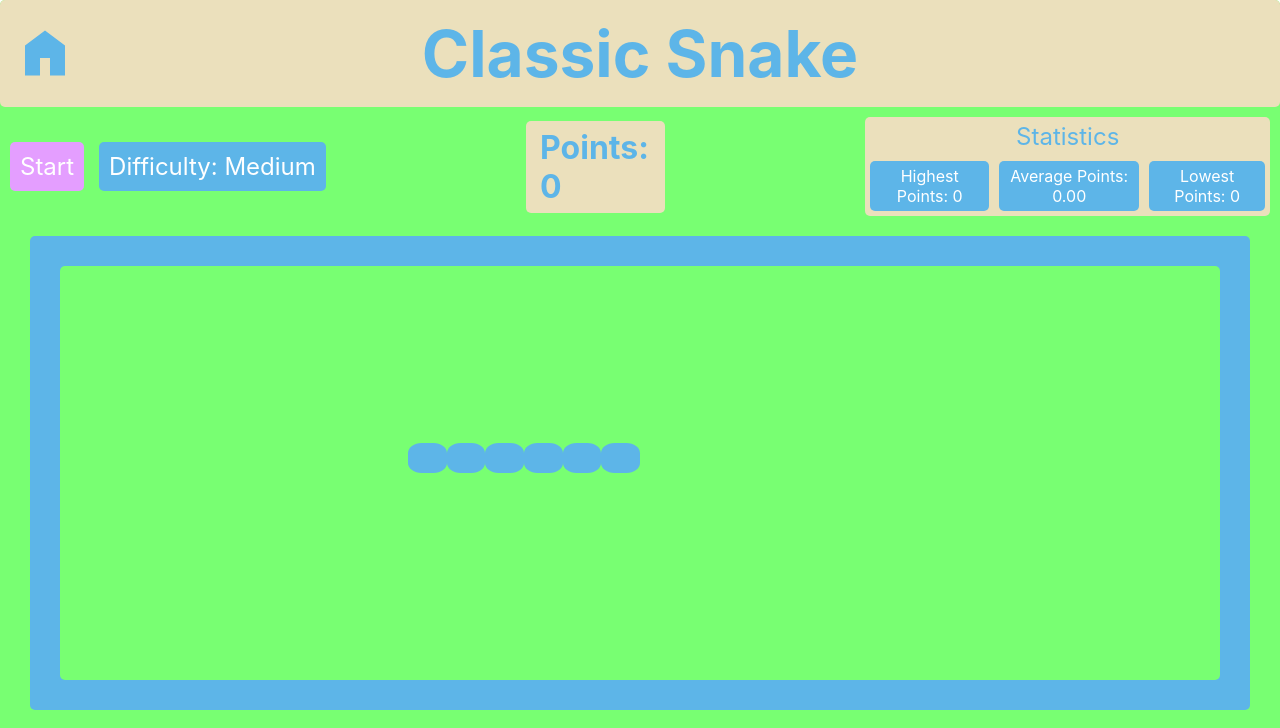
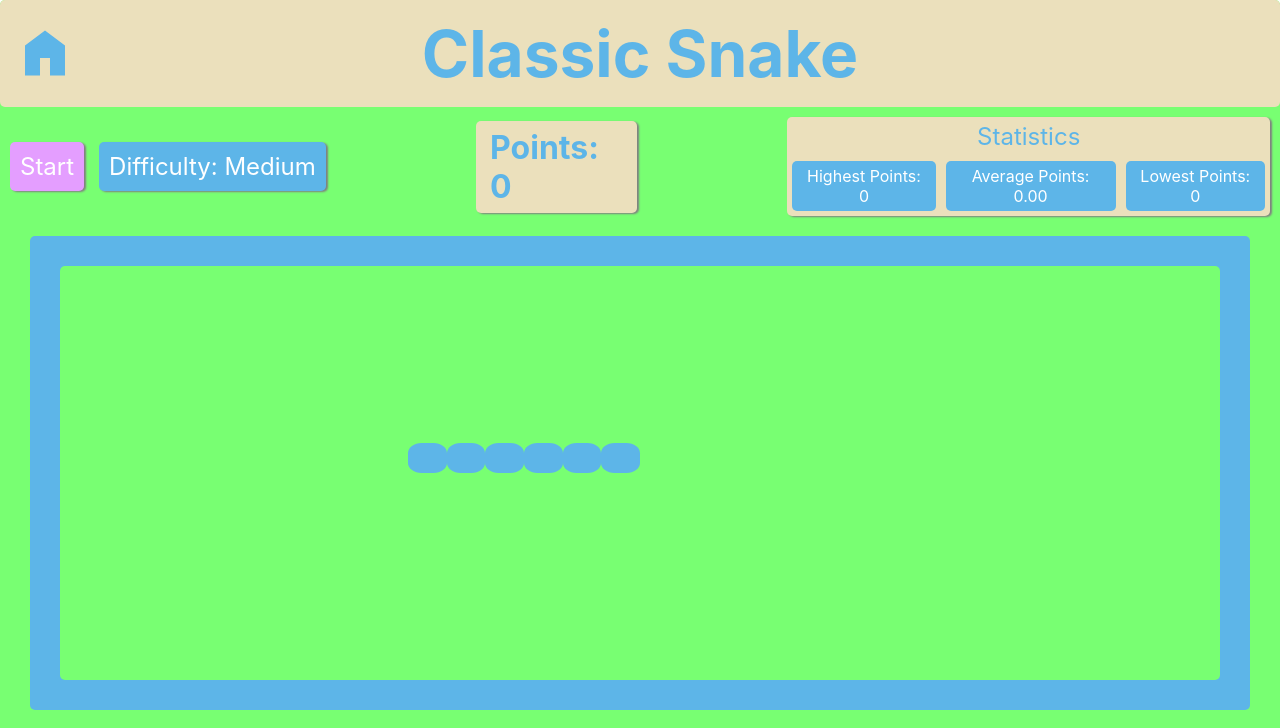
Before and after one commit to pelnik/arcade, a website with bundled scripts: page index.html in a window 1280 px wide. Shown: the top 728 px of the page. Built offline with nearby package versions, Linux system fonts and the light colour scheme.

Commit message:
small updates to CSS

```diff
--- a/index.css
+++ b/index.css
@@ -113,10 +113,11 @@ a {
 #game-button-parent {
   display: flex;
   flex-direction: row;
-  gap: 200px;
+  gap: 150px;
   justify-content: center;
   align-items: center;
 }
+
 
 #points {
   display: flex;
@@ -127,6 +128,7 @@ a {
   font-size: 2rem;
   font-weight: bold;
   color: #5DB5E8;
+  box-shadow: 2px 1px 2px gray;
 }
 
 #points.point-shake {
@@ -150,6 +152,14 @@ a {
   font-size: x-large;
 }
 
+#start-button {
+  box-shadow: 2px 1px 2px gray;
+}
+
+#select-difficulty {
+  box-shadow: 2px 1px 2px gray;
+}
+
 #start-button.start-button-not-started {
   background-color: #E49EFF;
 }
@@ -163,6 +173,7 @@ a {
   align-items: center;
   background-color: #EBE0BC;
   gap: 10px;
+  box-shadow: 2px 1px 2px gray;
 }
 
 #stat-content {
```
